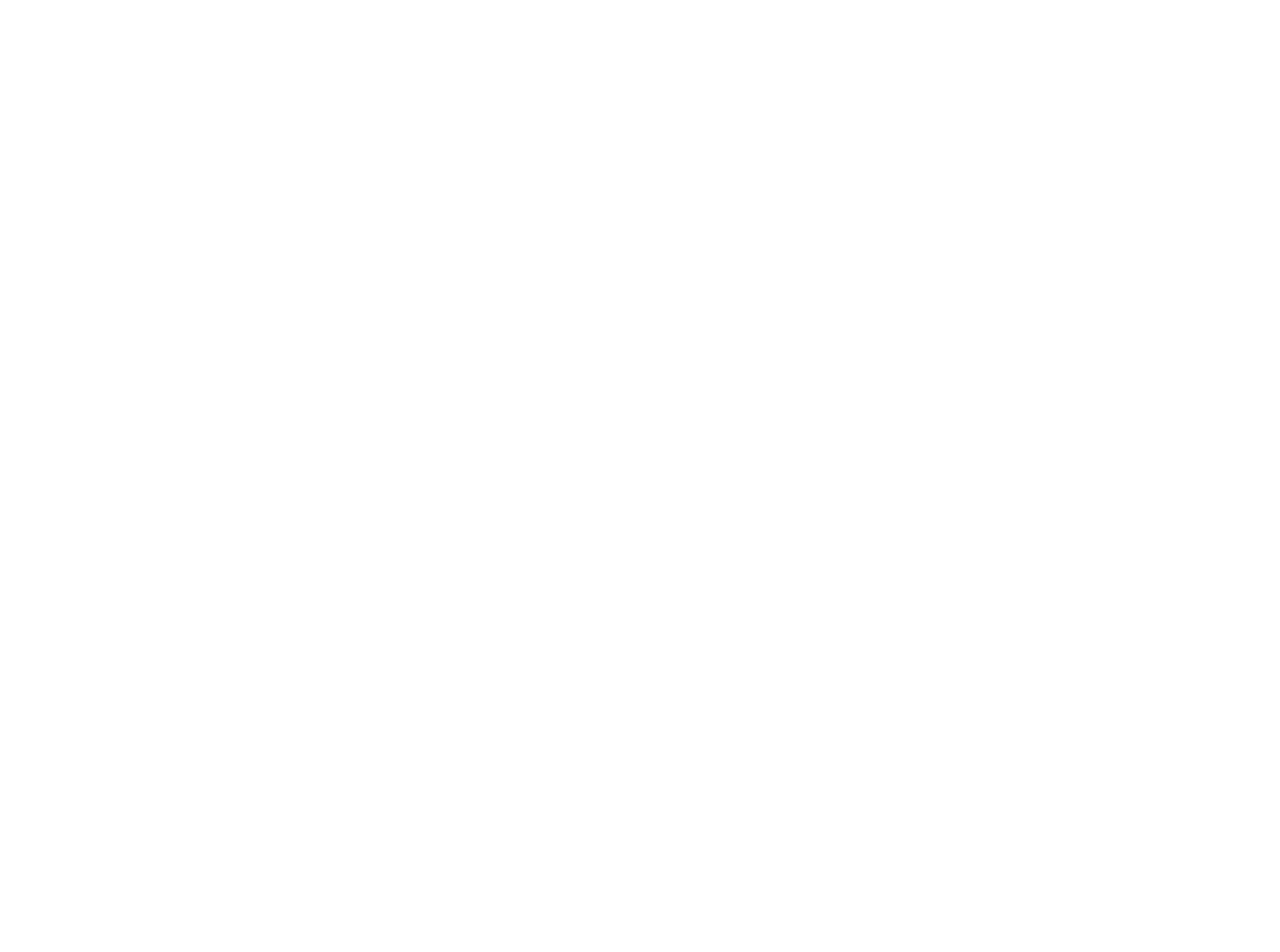
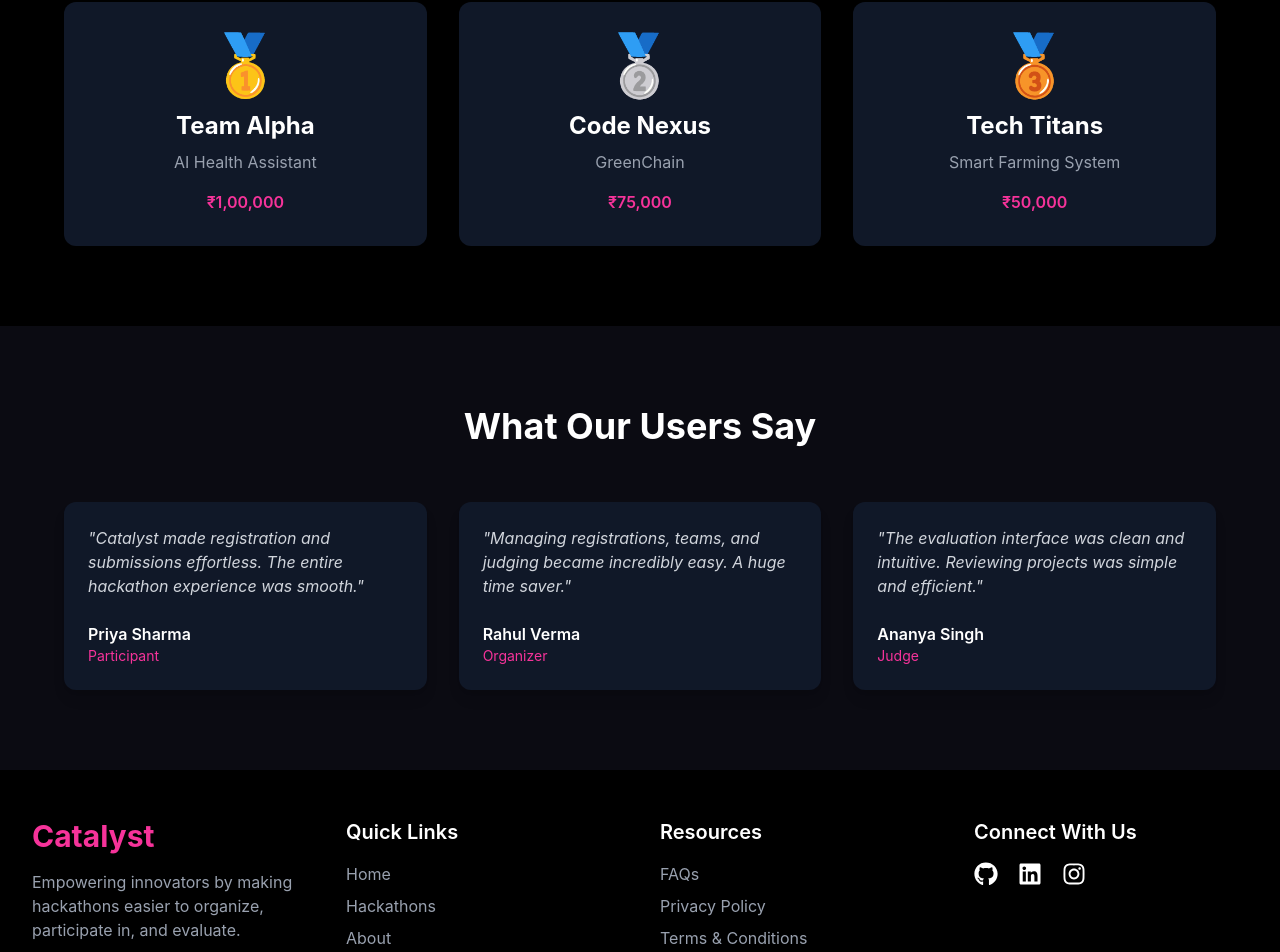
Before and after one commit to nishthaq3/Catalyst, a React (Vite) app in the folder frontend/: page / in a window 1280 px wide. Shown: the part 2858-3810 px from the top of the page. Before the commit the page ends 2684 px from the top, so only its background shows below. Built offline with nearby package versions, Linux system fonts and the light colour scheme; the HTML template or start-up script is replaced by a standard one.

Commit message:
Frontend: Landing Page completed

```diff
--- a/frontend/src/components/layout/Footer.jsx
+++ b/frontend/src/components/layout/Footer.jsx
@@ -0,0 +1,121 @@
+import { FaGithub, FaLinkedin, FaInstagram } from "react-icons/fa";
+
+function Footer() {
+  return (
+    <footer className="bg-black text-white py-12 px-8">
+      <div className="max-w-7xl mx-auto grid grid-cols-1 md:grid-cols-4 gap-10">
+
+        {/* Brand */}
+        <div>
+          <h2 className="text-3xl font-bold text-pink-500">
+            Catalyst
+          </h2>
+
+          <p className="text-gray-400 mt-4">
+            Empowering innovators by making hackathons easier to organize,
+            participate in, and evaluate.
+          </p>
+        </div>
+
+        {/* Quick Links */}
+        <div>
+          <h3 className="text-xl font-semibold mb-4">
+            Quick Links
+          </h3>
+
+          <ul className="space-y-2 text-gray-400">
+            <li>
+              <a href="#" className="hover:text-pink-500 transition">
+                Home
+              </a>
+            </li>
+            <li>
+              <a href="#" className="hover:text-pink-500 transition">
+                Hackathons
+              </a>
+            </li>
+            <li>
+              <a href="#" className="hover:text-pink-500 transition">
+                About
+              </a>
+            </li>
+            <li>
+              <a href="#" className="hover:text-pink-500 transition">
+                Contact
+              </a>
+            </li>
+          </ul>
+        </div>
+
+        {/* Resources */}
+        <div>
+          <h3 className="text-xl font-semibold mb-4">
+            Resources
+          </h3>
+
+          <ul className="space-y-2 text-gray-400">
+            <li>
+              <a href="#" className="hover:text-pink-500 transition">
+                FAQs
+              </a>
+            </li>
+            <li>
+              <a href="#" className="hover:text-pink-500 transition">
+                Privacy Policy
+              </a>
+            </li>
+            <li>
+              <a href="#" className="hover:text-pink-500 transition">
+                Terms & Conditions
+              </a>
+            </li>
+          </ul>
+        </div>
+
+        {/* Socials */}
+        <div>
+          <h3 className="text-xl font-semibold mb-4">
+            Connect With Us
+          </h3>
+
+          <div className="flex gap-5 text-2xl">
+            <a
+              href="https://github.com"
+              target="_blank"
+              rel="noreferrer"
+              className="hover:text-pink-500 transition"
+            >
+              <FaGithub />
+            </a>
+
+            <a
+              href="https://linkedin.com"
+              target="_blank"
+              rel="noreferrer"
+              className="hover:text-pink-500 transition"
+            >
+              <FaLinkedin />
+            </a>
+
+            <a
+              href="https://instagram.com"
+              target="_blank"
+              rel="noreferrer"
+              className="hover:text-pink-500 transition"
+            >
+              <FaInstagram />
+            </a>
+          </div>
+        </div>
+      </div>
+
+      <hr className="border-gray-800 my-8" />
+
+      <p className="text-center text-gray-500">
+        © 2026 Catalyst. All Rights Reserved.
+      </p>
+    </footer>
+  );
+}
+
+export default Footer;
--- /dev/null
+++ b/frontend/src/components/sections/PreviousWinners.jsx
@@ -0,0 +1,27 @@
+import winners from "../../data/winners";
+import WinnerCard from "../ui/WinnerCard";
+
+function PreviousWinners() {
+  return (
+    <section className="bg-black py-20 px-8">
+
+      <h2 className="text-4xl font-bold text-white text-center mb-14">
+        Previous Winners
+      </h2>
+
+      <div className="grid md:grid-cols-3 gap-8 max-w-6xl mx-auto">
+
+        {winners.map((winner) => (
+          <WinnerCard
+            key={winner.id}
+            winner={winner}
+          />
+        ))}
+
+      </div>
+
+    </section>
+  );
+}
+
+export default PreviousWinners;
--- a/frontend/src/components/sections/Testimonials.jsx
+++ b/frontend/src/components/sections/Testimonials.jsx
@@ -0,0 +1,27 @@
+import testimonials from "../../data/testimonials";
+import TestimonialCard from "../ui/TestimonialCard";
+
+function Testimonials() {
+  return (
+    <section className="bg-[#0B0B12] py-20 px-8">
+
+      <h2 className="text-4xl font-bold text-center text-white mb-14">
+        What Our Users Say
+      </h2>
+
+      <div className="grid md:grid-cols-3 gap-8 max-w-6xl mx-auto">
+
+        {testimonials.map((testimonial) => (
+          <TestimonialCard
+            key={testimonial.id}
+            testimonial={testimonial}
+          />
+        ))}
+
+      </div>
+
+    </section>
+  );
+}
+
+export default Testimonials;
--- /dev/null
+++ b/frontend/src/components/ui/TestimonialCard.jsx
@@ -0,0 +1,23 @@
+function TestimonialCard({ testimonial }) {
+	return (
+	  <div className="bg-gray-900 rounded-xl p-6 shadow-lg hover:scale-105 transition duration-300">
+
+		<p className="text-gray-300 italic">
+		  "{testimonial.review}"
+		</p>
+
+		<div className="mt-6">
+		  <h3 className="text-white font-semibold">
+			{testimonial.name}
+		  </h3>
+
+		  <p className="text-pink-500 text-sm">
+			{testimonial.role}
+		  </p>
+		</div>
+
+	  </div>
+	);
+  }
+
+  export default TestimonialCard;
--- /dev/null
+++ b/frontend/src/components/ui/WinnerCard.jsx
@@ -0,0 +1,25 @@
+function WinnerCard({ winner }) {
+	return (
+	  <div className="bg-gray-900 rounded-xl p-8 shadow-lg hover:scale-105 transition duration-300 text-center">
+
+		<h1 className="text-6xl mb-4">
+		  {winner.rank}
+		</h1>
+
+		<h3 className="text-2xl font-bold text-white">
+		  {winner.team}
+		</h3>
+
+		<p className="text-gray-400 mt-2">
+		  {winner.project}
+		</p>
+
+		<p className="text-pink-500 font-semibold mt-4">
+		  {winner.prize}
+		</p>
+
+	  </div>
+	);
+  }
+
+  export default WinnerCard;
--- /dev/null
+++ b/frontend/src/data/testimonials.js
@@ -0,0 +1,25 @@
+const testimonials = [
+	{
+	  id: 1,
+	  name: "Priya Sharma",
+	  role: "Participant",
+	  review:
+		"Catalyst made registration and submissions effortless. The entire hackathon experience was smooth.",
+	},
+	{
+	  id: 2,
+	  name: "Rahul Verma",
+	  role: "Organizer",
+	  review:
+		"Managing registrations, teams, and judging became incredibly easy. A huge time saver.",
+	},
+	{
+	  id: 3,
+	  name: "Ananya Singh",
+	  role: "Judge",
+	  review:
+		"The evaluation interface was clean and intuitive. Reviewing projects was simple and efficient.",
+	},
+  ];
+
+  export default testimonials;
--- /dev/null
+++ b/frontend/src/data/winners.js
@@ -0,0 +1,25 @@
+const winners = [
+	{
+	  id: 1,
+	  rank: "🥇",
+	  team: "Team Alpha",
+	  project: "AI Health Assistant",
+	  prize: "₹1,00,000",
+	},
+	{
+	  id: 2,
+	  rank: "🥈",
+	  team: "Code Nexus",
+	  project: "GreenChain",
+	  prize: "₹75,000",
+	},
+	{
+	  id: 3,
+	  rank: "🥉",
+	  team: "Tech Titans",
+	  project: "Smart Farming System",
+	  prize: "₹50,000",
+	},
+  ];
+
+  export default winners;
--- a/frontend/src/pages/Home/Home.jsx
+++ b/frontend/src/pages/Home/Home.jsx
@@ -4,6 +4,9 @@
 import UpcomingEvents from "../../components/sections/UpcomingEvents";
 import WhyParticipate from "../../components/sections/WhyParticipate";
 import Statistics from "../../components/sections/Statistics";
+import PreviousWinners from "../../components/sections/PreviousWinners";
+import Testimonials from "../../components/sections/Testimonials";
+import Footer from "../../components/layout/Footer";
 
 function Home() {
   return (
@@ -14,6 +17,9 @@
       <UpcomingEvents />
       <WhyParticipate />
       <Statistics />
+      <PreviousWinners />
+      <Testimonials />
+      <Footer />
     </div>
   );
 }
```
